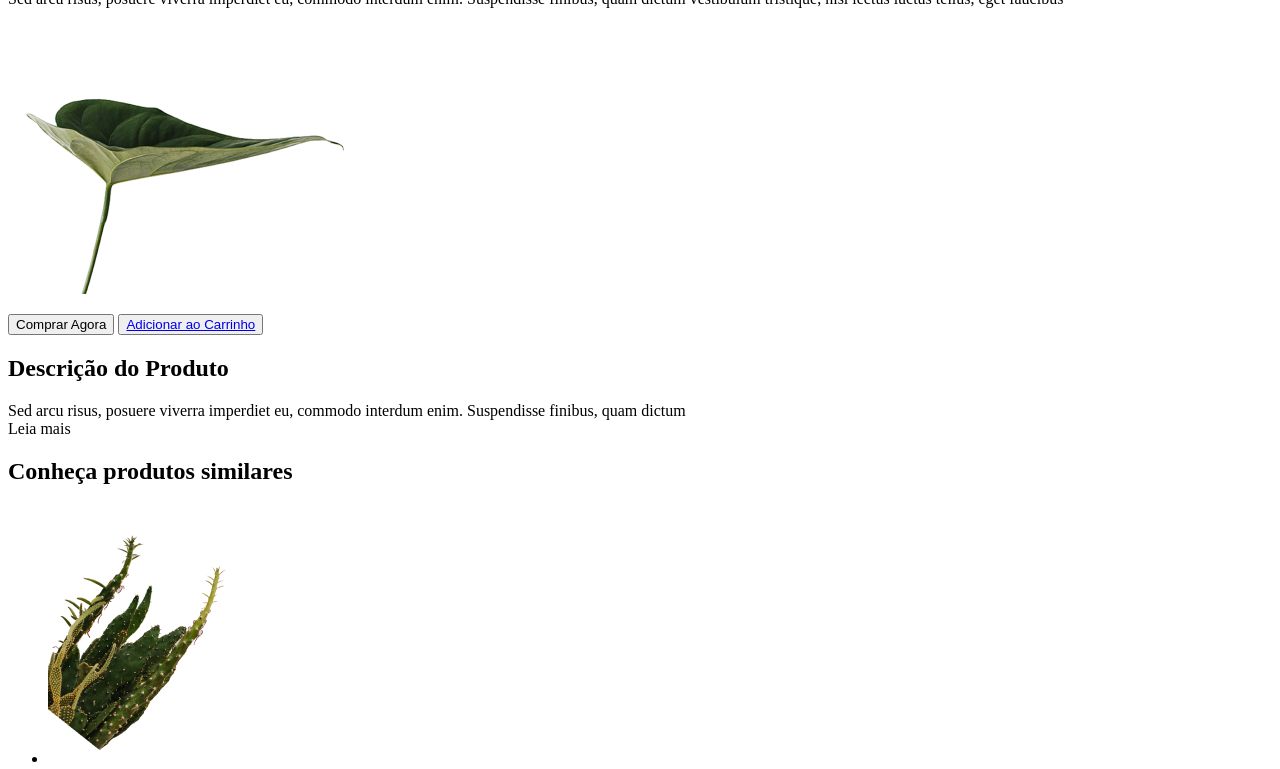
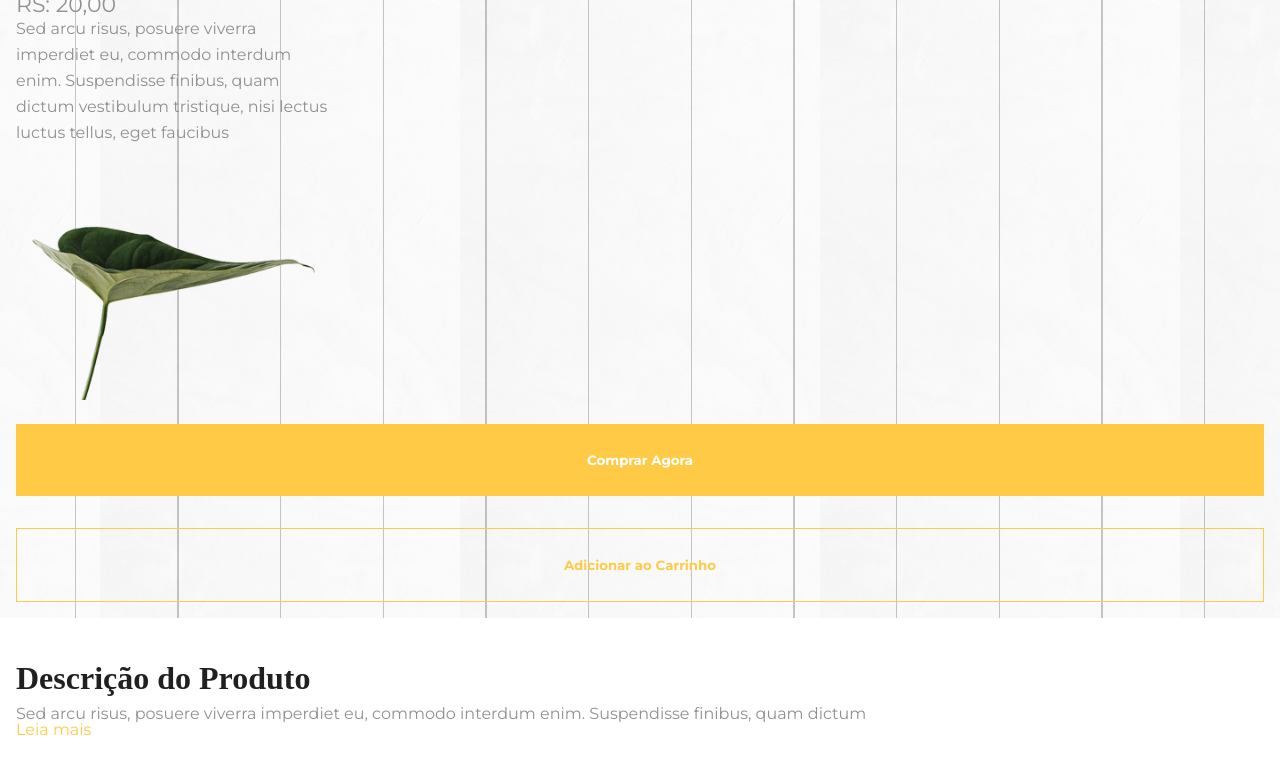
Before and after one commit to HenrithanN/CasaVerde, a plain HTML site: page detalhes.html in a window 1280 px wide. Shown: the part 131-900 px from the top of the page. Drawn offline with Linux system fonts and the light colour scheme; a web font is replaced by a local one.

Commit message:
Corrigindo caminho do CSS

```diff
--- a/detalhes.html
+++ b/detalhes.html
@@ -14,17 +14,17 @@
     <link href="https://fonts.googleapis.com/css2?family=Elsie+Swash+Caps:wght@900&family=Montserrat:wght@400;700&display=swap" rel="stylesheet">
 
     <!--CSS-->
-    <link rel="stylesheet" href="../Casa Verde/CSS/base/base.css">
-    <link rel="stylesheet" href="../Casa Verde/CSS/como-conseguir.css">
-    <link rel="stylesheet" href="../Casa Verde/CSS/detalhes.css">
+    <link rel="stylesheet" href="CSS/base/base.css">
+    <link rel="stylesheet" href="CSS/como-conseguir.css">
+    <link rel="stylesheet" href="CSS/detalhes.css">
 
 
     <!--Componentes-->
-    <link rel="stylesheet" href="../Casa Verde/CSS/componentes/cabecalho.css">
-    <link rel="stylesheet" href="../Casa Verde/CSS/componentes/botoes.css">
-    <link rel="stylesheet" href="../Casa Verde/CSS/componentes/rodape.css">
-    <link rel="stylesheet" href="../Casa Verde/CSS/componentes/card.css">
-    <link rel="stylesheet" href="../Casa Verde/CSS/componentes/produtos.css">
+    <link rel="stylesheet" href="CSS/componentes/cabecalho.css">
+    <link rel="stylesheet" href="CSS/componentes/botoes.css">
+    <link rel="stylesheet" href="CSS/componentes/rodape.css">
+    <link rel="stylesheet" href="CSS/componentes/card.css">
+    <link rel="stylesheet" href="CSS/componentes/produtos.css">
 
 
 </head>
```
